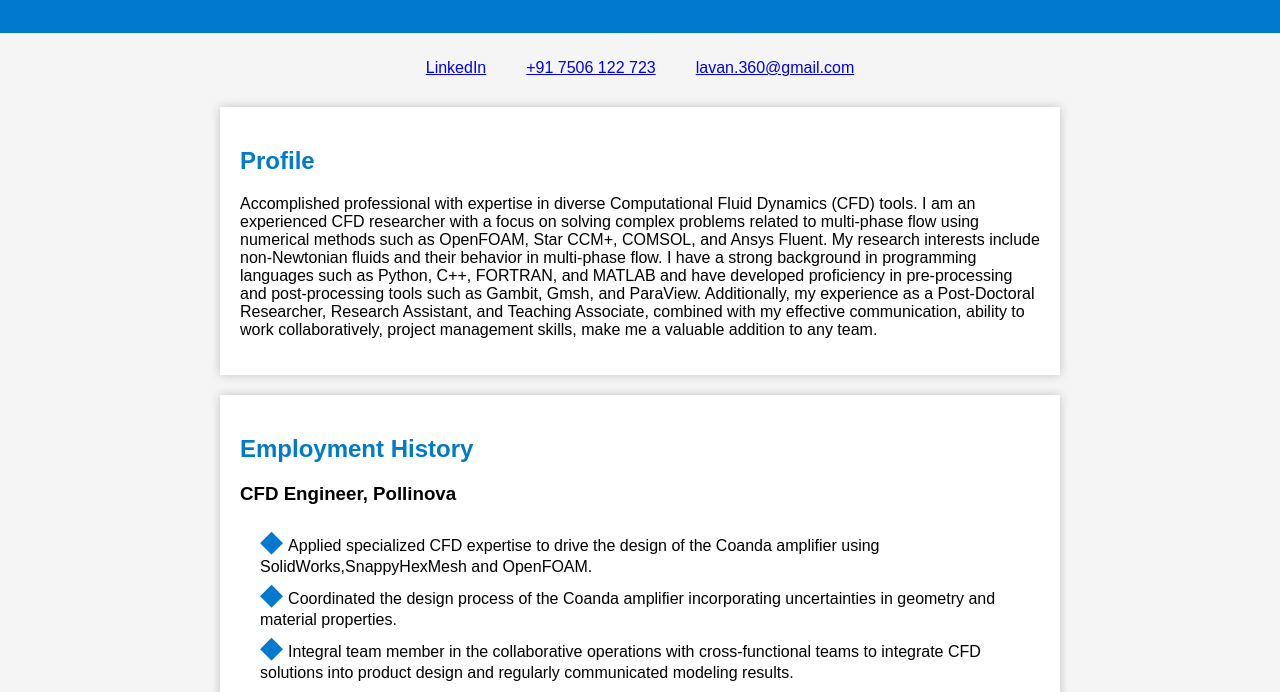
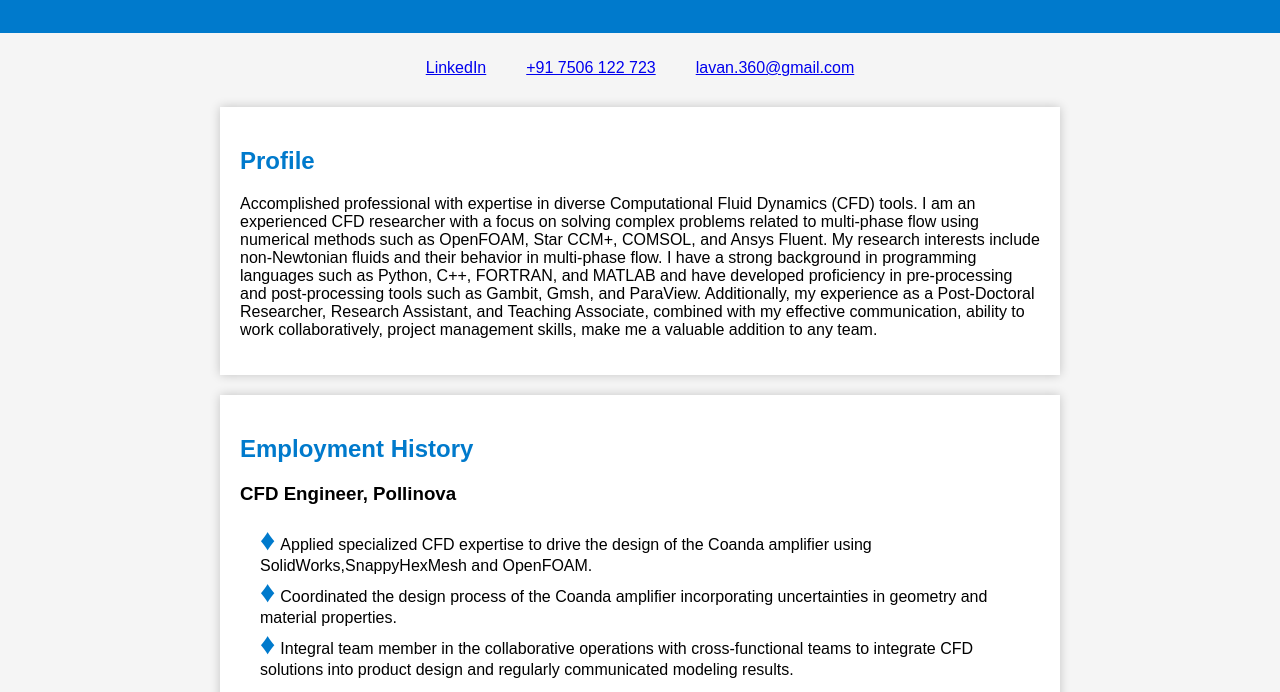
Before and after one commit to lavanyashakthi/resume, a plain HTML site: page index.html in a window 1280 px wide. Shown: the part 94-786 px from the top of the page. Drawn offline with Linux system fonts and the light colour scheme.

Commit message:
Update styles.css

```diff
--- a/styles.css
+++ b/styles.css
@@ -45,7 +45,7 @@ h2 {
 }
 
 .custom-bullet li:before {
-    content: "◆"; /* You can customize this to any symbol or text you want */
+    content: "♦"; /* You can customize this to any symbol or text you want */
     color: #007acc; /* Customize the color */
     font-size: 30px; /* Customize the font size */
     margin-right: 5px; /* Adjust spacing between bullet and text */
```
